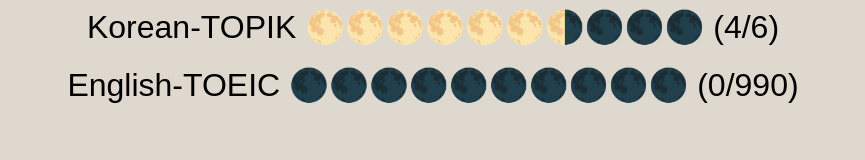
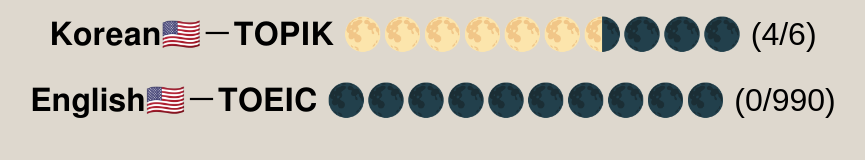
Before and after one commit to ChloeHsu95/Chloe, a plain HTML site: page index.html in a window 1280 px wide. Shown: the whole page, without its empty margins (207-1072 px from the left). Drawn offline with Linux system fonts and the light colour scheme.

Commit message:
Update index.html

```diff
--- a/index.html
+++ b/index.html
@@ -33,10 +33,10 @@
     // 月相符號的數組
     const moonPhases = ["🌑", "🌘", "🌗", "🌖", "🌕"];
 
-    // 設定每個進度條的資料
+    // 設定每個進度條的資料，更新標題格式
     const progressBars = [
-        { currentValue: 4, targetValue: 6, title: "Korean-TOPIK" },
-        { currentValue: 0, targetValue: 990, title: "English-TOEIC" }
+        { currentValue: 4, targetValue: 6, title: "𝐊𝐨𝐫𝐞𝐚𝐧🇺🇸－𝐓𝐎𝐏𝐈𝐊" },
+        { currentValue: 0, targetValue: 990, title: "𝐄𝐧𝐠𝐥𝐢𝐬𝐡🇺🇸－𝐓𝐎𝐄𝐈𝐂" }
     ];
 
     // 更新進度條的函式
```
